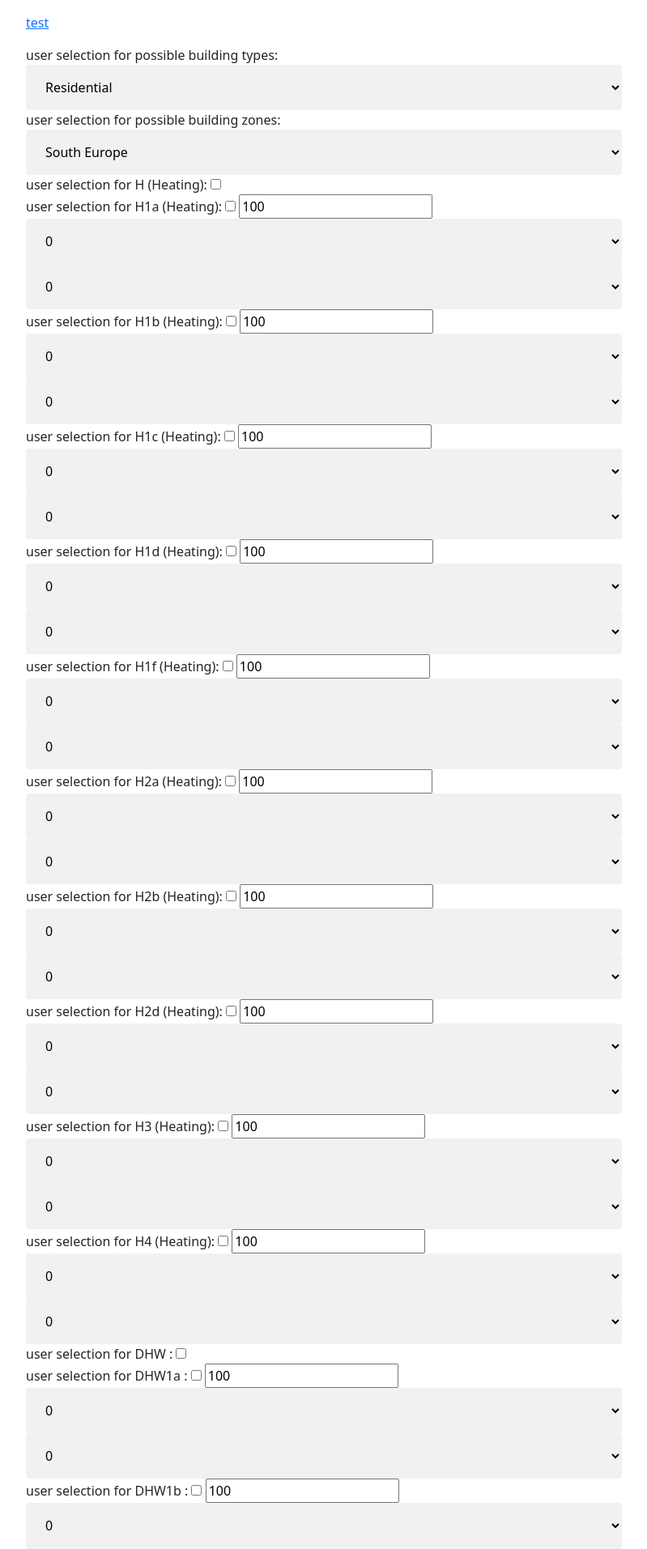
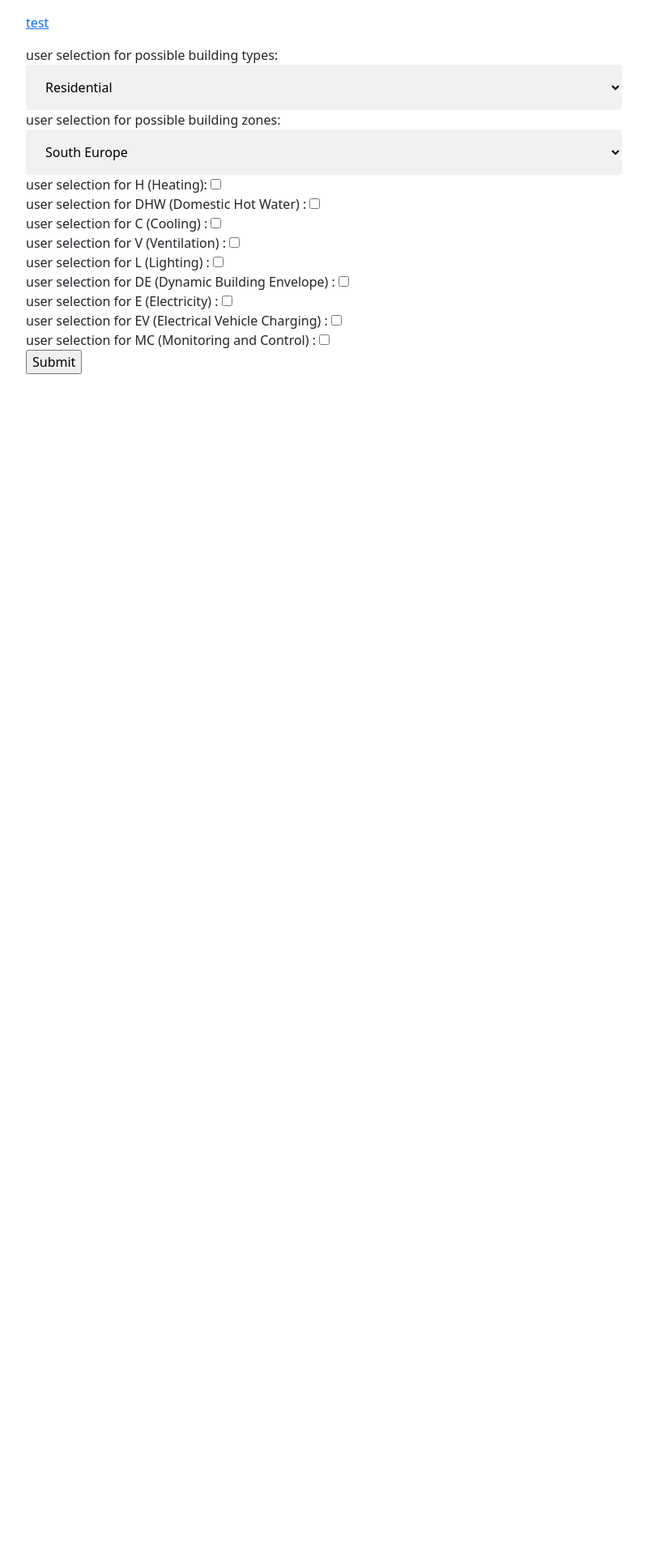
Before and after one commit to PANOUR2429/SRI, a Django app: page / in a window 1280 px wide. Shown: the top 1913 px of the page at 81% size, without its empty margins (240-1039 px from the left). After the commit the page ends 462 px from the top, so only its background shows below. Run offline with Django 5.2, Linux system fonts and the light colour scheme; some libraries are stand-ins or nearby versions.

Commit message:
ADD collapse

```diff
--- a/SRIsite/SRIapp/Templates/SRI_page1.html
+++ b/SRIsite/SRIapp/Templates/SRI_page1.html
@@ -1,7 +1,6 @@
 <!DOCTYPE html>
 <html lang="en">
-<link href="https://cdn.jsdelivr.net/npm/bootstrap@5.3.3/dist/css/bootstrap.min.css" rel="stylesheet">
-<script src="https://cdn.jsdelivr.net/npm/bootstrap@5.3.3/dist/js/bootstrap.bundle.min.js"></script>
+
 <style>
 select {
   width: 100%;
@@ -45,11 +44,13 @@ select {
                       {{ form.selected_zone }}
                     </div>
 
-
-                    <div class="fieldWrapper">
+                 <div class="fieldWrapper" data-bs-toggle="collapse" data-bs-target="#collapseH" >
                     <label >user selection for H (Heating):</label>
                       {{ form.selected_H }}
-                    </div>
+                 </div>
+
+                <div id="collapseH" class="collapse">
+                   <div class="card card-body">
                     <div class="fieldWrapper">
                     <label >user selection for H1a (Heating):</label>
                       {{ form.selected_H1a }}
@@ -128,13 +129,16 @@ select {
                       {{ form.selected_H4_level }}
                       {{ form.selected_H4_Perc2_level }}
                     </div>
+                </div>
+            </div>
 
-
-
-                    <div class="fieldWrapper">
-                    <label >user selection for DHW :</label>
+                    <div class="fieldWrapper" data-bs-toggle="collapse" data-bs-target="#collapseDHW">
+                    <label >user selection for DHW (Domestic Hot Water) :</label>
                       {{ form.selected_DHW }}
                     </div>
+
+                <div id="collapseDHW" class="collapse">
+                    <div class="card card-body">
                     <div class="fieldWrapper">
                     <label >user selection for DHW1a :</label>
                       {{ form.selected_DHW1a }}
@@ -173,11 +177,16 @@ select {
                       {{ form.selected_DHW3_level }}
                       {{ form.selected_DHW3_Perc2_level }}
                     </div>
+                </div>
+                </div>
 
-                    <div class="fieldWrapper">
-                    <label >user selection for C :</label>
+                    <div class="fieldWrapper" data-bs-toggle="collapse" data-bs-target="#collapseC">
+                    <label >user selection for C (Cooling) :</label>
                       {{ form.selected_C }}
                     </div>
+
+                <div id="collapseC" class="collapse">
+                    <div class="card card-body">
                     <div class="fieldWrapper">
                     <label >user selection for C1a :</label>
                       {{ form.selected_C1a }}
@@ -256,11 +265,16 @@ select {
                       {{ form.selected_C4_level }}
                       {{ form.selected_C4_Perc2_level }}
                     </div>
+                </div>
+                </div>
 
-                    <div class="fieldWrapper">
-                    <label >user selection for V :</label>
+                    <div class="fieldWrapper" data-bs-toggle="collapse" data-bs-target="#collapseV">
+                    <label >user selection for V (Ventilation) :</label>
                       {{ form.selected_V }}
                     </div>
+
+                <div id="collapseV" class="collapse">
+                    <div class="card card-body">
                     <div class="fieldWrapper">
                     <label >user selection for V1a :</label>
                       {{ form.selected_V1a }}
@@ -307,11 +321,16 @@ select {
                       {{ form.selected_V6_level }}
                       {{ form.selected_V6_Perc2_level }}
                     </div>
+                </div>
+                </div>
 
-                   <div class="fieldWrapper">
-                    <label >user selection for L :</label>
+                   <div class="fieldWrapper" data-bs-toggle="collapse" data-bs-target="#collapseL">
+                    <label >user selection for L (Lighting) :</label>
                       {{ form.selected_L }}
                     </div>
+
+                <div id="collapseL" class="collapse">
+                    <div class="card card-body">
                     <div class="fieldWrapper">
                     <label >user selection for L1a :</label>
                       {{ form.selected_L1a }}
@@ -326,12 +345,16 @@ select {
                       {{ form.selected_L2_level }}
                       {{ form.selected_L2_Perc2_level }}
                     </div>
+                </div>
+                </div>
 
-
-                    <div class="fieldWrapper">
-                    <label >user selection for DE :</label>
+                    <div class="fieldWrapper"  data-bs-toggle="collapse" data-bs-target="#collapseDE">
+                    <label >user selection for DE (Dynamic Building Envelope) :</label>
                       {{ form.selected_DE }}
                     </div>
+
+                <div id="collapseDE" class="collapse">
+                    <div class="card card-body">
                     <div class="fieldWrapper">
                     <label >user selection for DE1 :</label>
                       {{ form.selected_DE1 }}
@@ -353,11 +376,16 @@ select {
                       {{ form.selected_DE4_level }}
                       {{ form.selected_DE4_Perc2_level }}
                     </div>
+                   </div>
+                </div>
 
-                    <div class="fieldWrapper">
-                    <label >user selection for E :</label>
+                    <div class="fieldWrapper"  data-bs-toggle="collapse" data-bs-target="#collapseE">
+                    <label >user selection for E (Electricity) :</label>
                       {{ form.selected_E }}
                     </div>
+
+                <div id="collapseE" class="collapse">
+                     <div class="card card-body">
                     <div class="fieldWrapper">
                     <label >user selection for E2 :</label>
                       {{ form.selected_E2 }}
@@ -407,11 +435,16 @@ select {
                       {{ form.selected_E12_level }}
                       {{ form.selected_E12_Perc2_level }}
                     </div>
+                </div>
+                </div>
 
-                    <div class="fieldWrapper">
-                    <label >user selection for Ev :</label>
+                    <div class="fieldWrapper" data-bs-toggle="collapse" data-bs-target="#collapseEV">
+                    <label >user selection for EV (Electrical Vehicle Charging) :</label>
                       {{ form.selected_EV }}
                     </div>
+
+                <div id="collapseEV" class="collapse">
+                     <div class="card card-body">
                     <div class="fieldWrapper">
                     <label >user selection for EV15 :</label>
                       {{ form.selected_EV15 }}
@@ -433,11 +466,16 @@ select {
                       {{ form.selected_EV17_level }}
                       {{ form.selected_EV17_Perc2_level }}
                     </div>
+                </div>
+                </div>
 
-<div class="fieldWrapper">
-                    <label >user selection for MC :</label>
+                    <div class="fieldWrapper"  data-bs-toggle="collapse" data-bs-target="#collapseMC">
+                    <label >user selection for MC (Monitoring and Control) :</label>
                       {{ form.selected_MC }}
                     </div>
+
+                <div id="collapseMC" class="collapse">
+                     <div class="card card-body">
                     <div class="fieldWrapper">
                     <label >user selection for MC3 :</label>
                       {{ form.selected_MC3 }}
@@ -495,6 +533,8 @@ select {
                       {{ form.selected_MC30_level }}
                       {{ form.selected_MC30_Perc2_level }}
                     </div>
+                </div>
+                </div>
 
                 <input type="submit" value="Submit">
             </form>
```
Also changed, not shown: SRIsite/SRIapp/migrations/0019_alter_userselections_selected_c_and_more.py (added), SRIsite/db.sqlite3.
